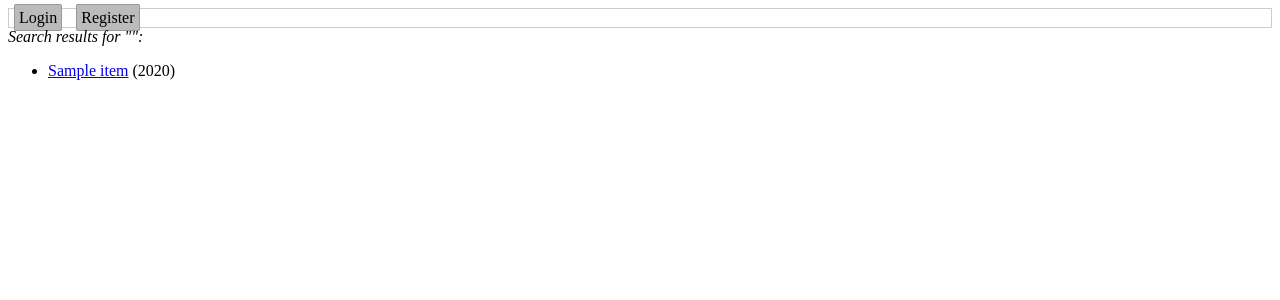
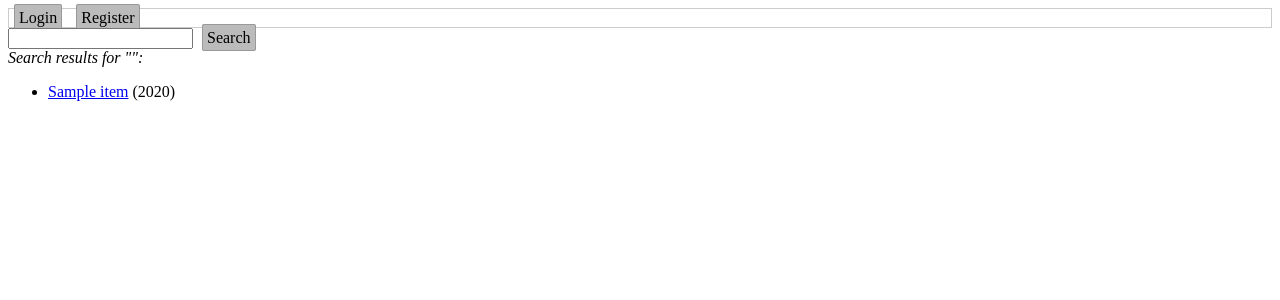
Before and after one commit to treyzania/cs4500-spoiled-tomatillos, a Flask app: template frontend/templates/search_results.html in a window 1280 px wide. Shown: the top 300 px of the page. Run offline with Flask 2, Linux system fonts and the light colour scheme; the template is opened without the code that fills it: most values are stand-ins (such as "Sample title", 1, 10 or a date in 2020).

Commit message:
Set up actual search box.

```diff
--- /dev/null
+++ b/frontend/static/search.js
@@ -0,0 +1,20 @@
+function submit_search() {
+
+	// First, build the actual query we want.
+	var given = document.getElementById("search_query").value;
+	console.log("got search query: " + given);
+	var query = "";
+	for (var i = 0; i < given.length; i++) {
+		var c = given.charAt(i);
+		console.log("character " + i + " is " + c);
+		if (c == " ") {
+			query += "+";
+		} else {
+			query += c;
+		}
+	}
+
+	// Then just do the redirect.
+	window.location.assign("/search?query=" + query);
+
+}
--- a/frontend/templates/search_results.html
+++ b/frontend/templates/search_results.html
@@ -1,15 +1,20 @@
 {% extends "baselayout.html" %}
 {% block head %}
 	<title>Search Results</title>
+	<script src="/static/search.js"></script>
 {% endblock %}
 {% block content %}
+	<div>
+		<input id="search_query" type="text" value="{{ query }}"/>
+		<a class="button" onclick="submit_search();" href="#">Search</a>
+	</div>
 	<div>
 		<i>Search results for "{{ query }}":</i>
 	</div>
 	<ul id="serach_results">
 		{% for item in results %}
 			<li class="search_result_item">
-				<a href="/title/{{ item.id|safe }}" class="search_result_title">{{ item.name }}</a> ({{ item.releaseYear }})
+				<a href="/title/{{ item.id }}" class="search_result_title">{{ item.name }}</a> ({{ item.releaseYear }})
 			</li>
 		{% endfor %}
 	</ul>
```
Also changed, not shown: frontend/templates/index.html (+7 -1 lines).
